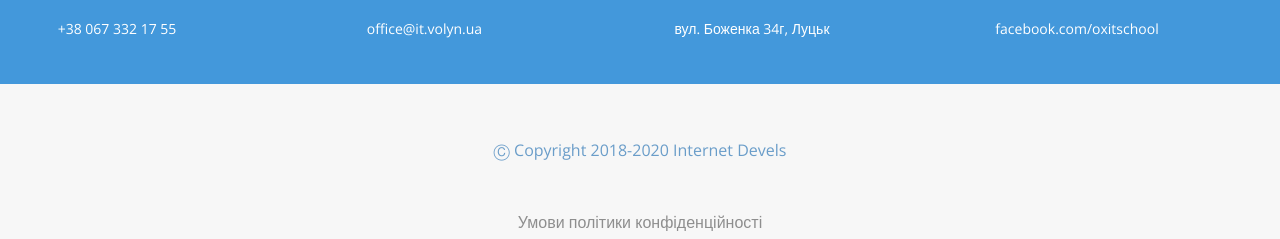
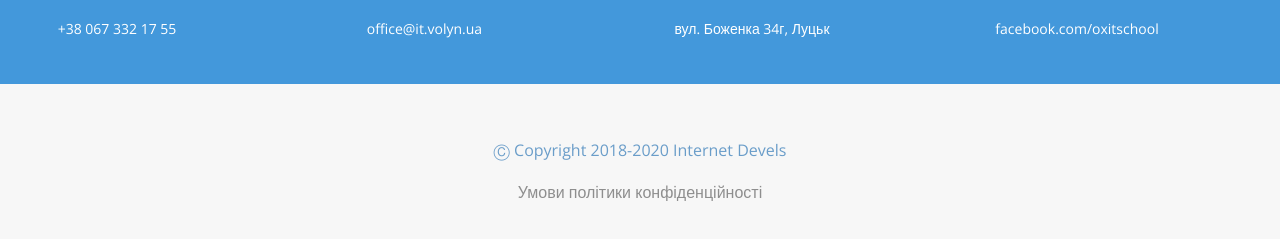
Before and after one commit to TarasShyshko/model_4, a website: page index.html in a window 1280 px wide. Shown: the part 4156-4395 px from the top of the page. Drawn offline with nearby package versions, Linux system fonts and the light colour scheme.

Commit message:
Завершив макет доробив адаптив

```diff
--- a/scss/_footer.scss
+++ b/scss/_footer.scss
@@ -21,7 +21,10 @@
     }
 
     div {
-      padding: 50px 0 50px 0;
+      padding: 20px 0 50px 0;
+      @media (max-width: $minWidth){
+        padding: 50px 0 50px 0;
+      }
       a {
         color: $footer-text-2;
       }
```
Also changed, not shown: css/style.css, 1 other file.
